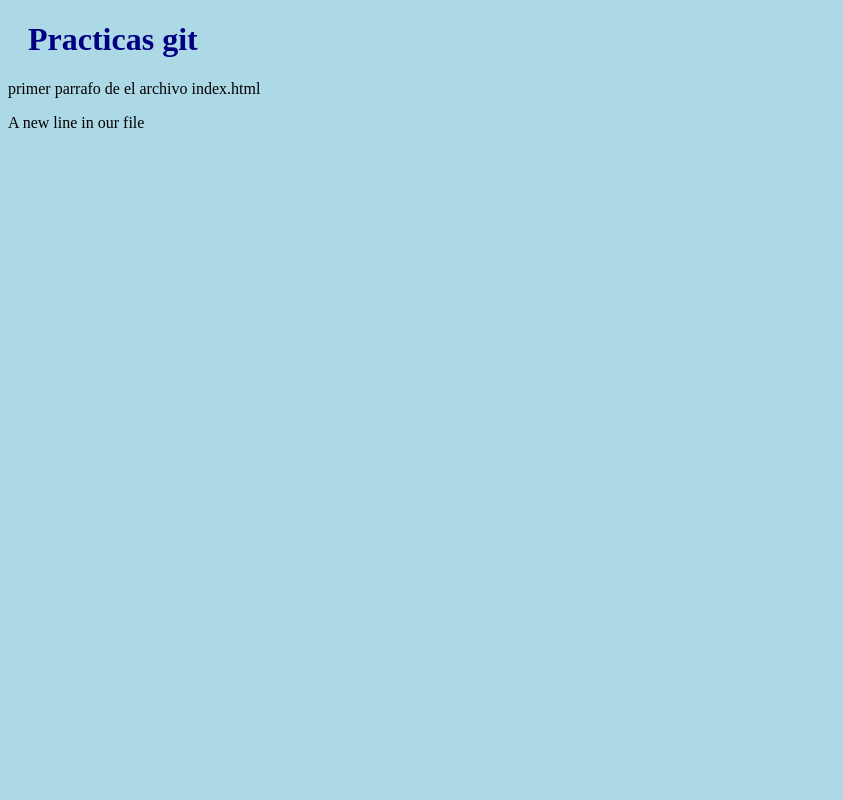
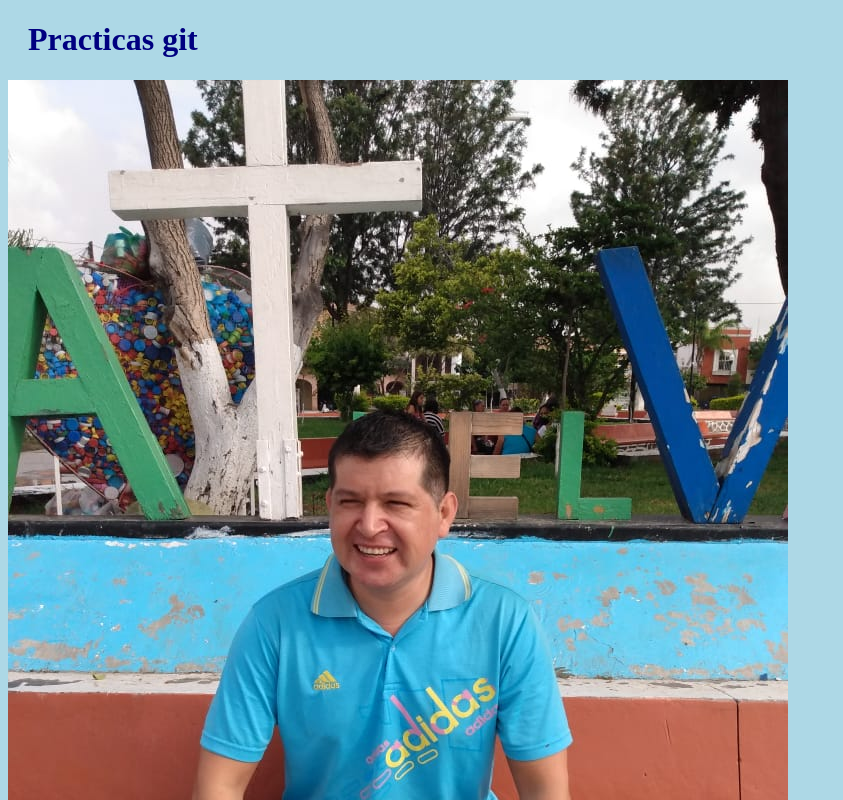
Before and after one commit to jaime172/hello-world, a plain HTML site: page index.html in a window 1280 px wide. Shown: the top 800 px of the page, without its empty margins (0-843 px from the left). Drawn offline with Linux system fonts and the light colour scheme.

Commit message:
Added image to hello world

```diff
--- a/index.html
+++ b/index.html
@@ -10,6 +10,7 @@
 </head>
 <body>
     <h1>Practicas git</h1>
+    <div><img src="jaime.jpg" alt="hello jaime"></div>
     <p>primer parrafo de el archivo index.html</p>
     <p>A new line in our file</p>
 </body>
```
Also changed, not shown: jaime.jpg (added).
